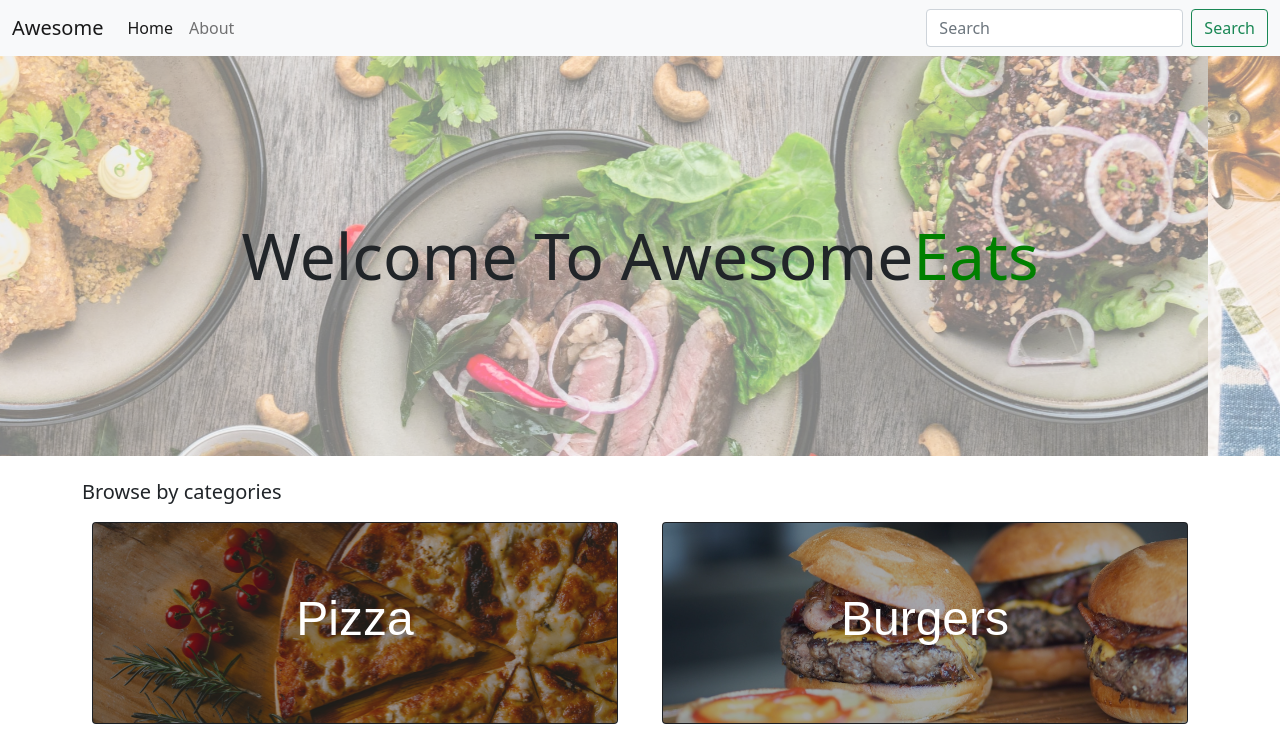
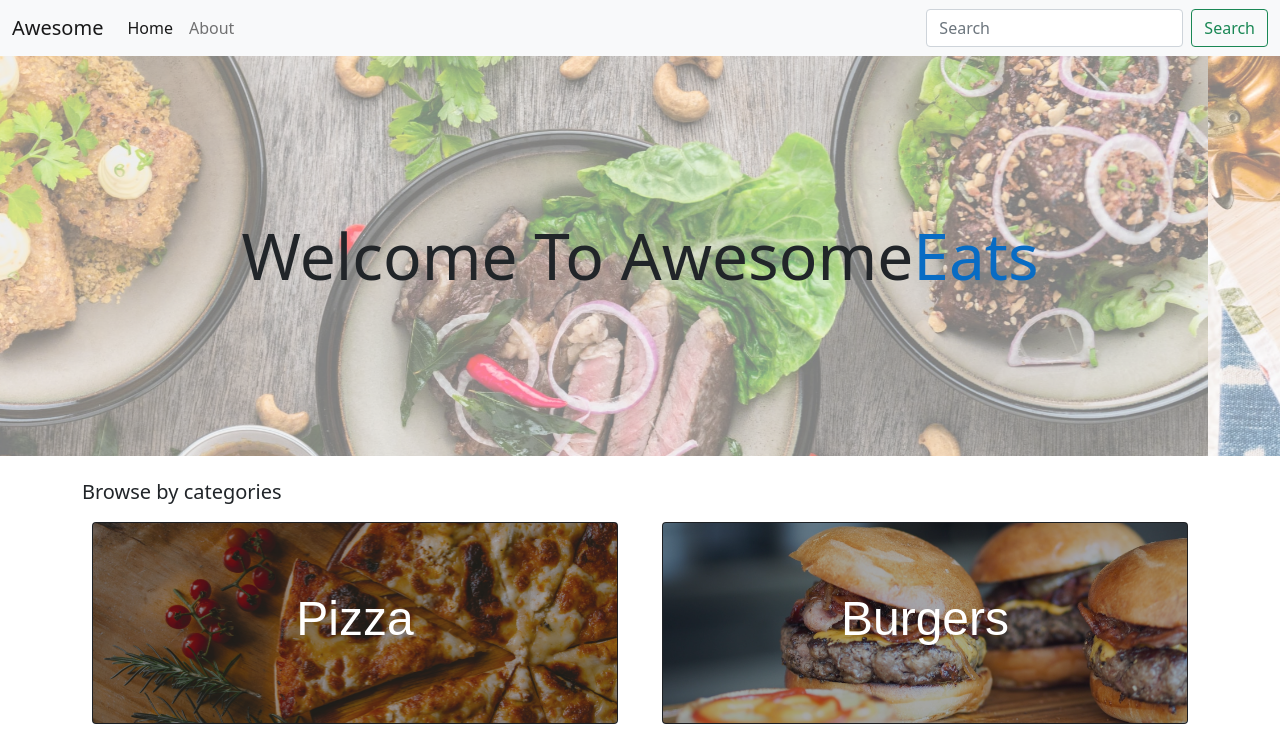
Before and after one commit to steverichardson1/food-app, a plain HTML site: page index.html in a window 1280 px wide. Shown: the top 741 px of the page. Drawn offline with nearby package versions, Linux system fonts and the light colour scheme.

Commit message:
changed theme color to blue

```diff
--- a/style.css
+++ b/style.css
@@ -17,7 +17,7 @@
 }
 
 .green {
-	color: green;
+	color: rgb(8, 108, 196);
 }
 
 .card {
```
